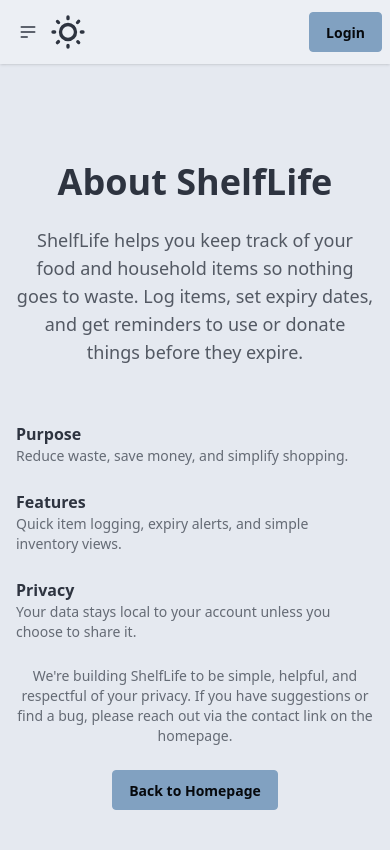
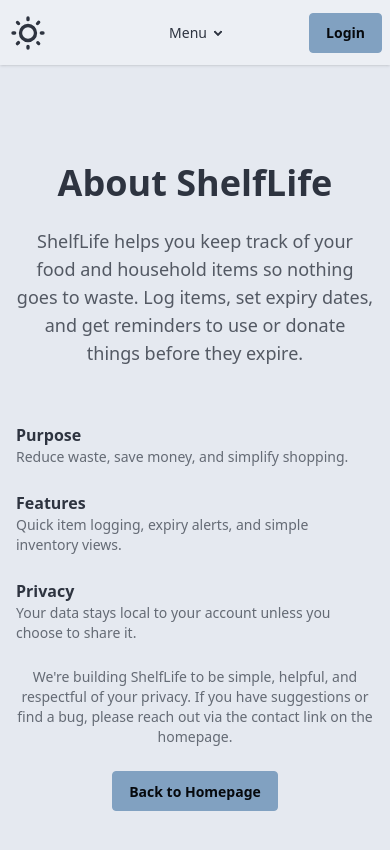
Before and after one commit to Shelflife-Project/Frontend, a React (Vite) app: page /about in a window 390 px wide. Shown: the top 850 px of the page. Built offline with nearby package versions, Linux system fonts and the light colour scheme.

Commit message:
Different dropdown menu for mobile and computer users

```diff
--- a/src/components/Navbar.tsx
+++ b/src/components/Navbar.tsx
@@ -4,18 +4,31 @@ export default function Navbar() {
     return (
         <div className="navbar bg-base-100 shadow-sm">
             <div className="navbar-start">
-                <div className="dropdown">
+                <div className="dropdown hidden lg:block">
                     <div tabIndex={0} role="button" className="btn btn-ghost btn-circle">
                         <svg xmlns="http://www.w3.org/2000/svg" className="h-5 w-5" fill="none" viewBox="0 0 24 24" stroke="currentColor"> <path strokeLinecap="round" strokeLinejoin="round" strokeWidth="2" d="M4 6h16M4 12h16M4 18h7" /> </svg>
                     </div>
                     <ul
                         tabIndex={-1}
                         className="menu menu-sm dropdown-content bg-base-100 rounded-box z-1 mt-3 w-52 p-2 shadow">
-                        <li><a href="/">Homepage</a></li>
+                        <li><a href="/">Home</a></li>
                         <li><a href="/about">About</a></li>
                     </ul>
                 </div>
                 <Theme />
+            </div>
+            <div className="navbar-center flex lg:hidden">
+                <ul className="menu menu-horizontal px-1">
+                    <li>
+                        <details>
+                            <summary>Menu</summary>
+                            <ul className="p-2 bg-base-100 w-40 z-1">
+                                <li><a href="/">Home</a></li>
+                                <li><a href="/about">About</a></li>
+                            </ul>
+                        </details>
+                    </li>
+                </ul>
             </div>
             <div className="navbar-end">
                 <a href="/login" className="btn btn-secondary">Login</a>
```
